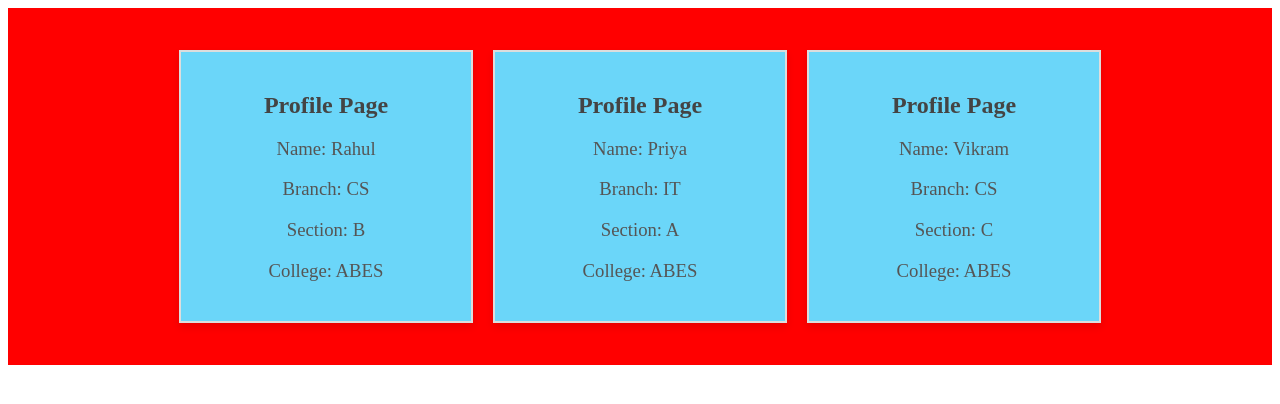
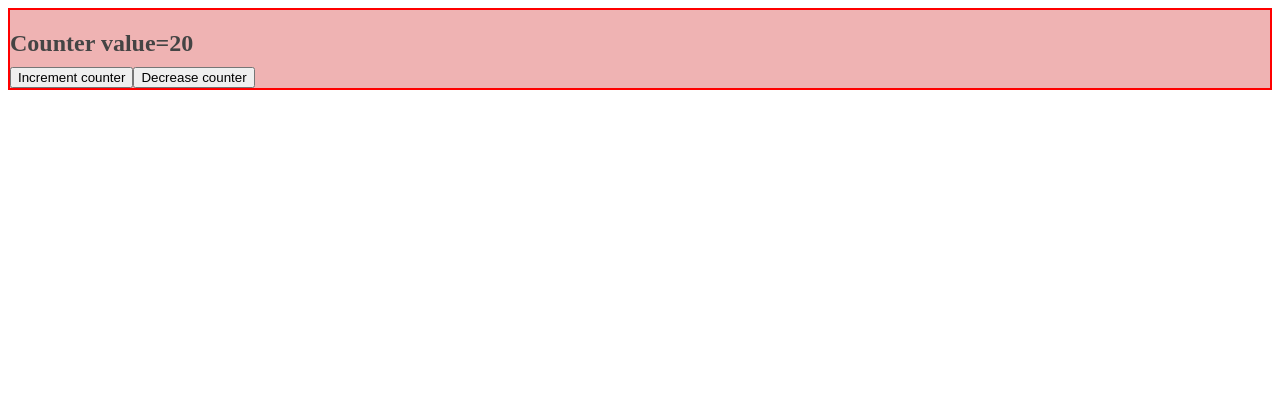
Before and after one commit to Priyanshivastt-24/FSDCS-B-2025, a React (Vite) app in the folder ReactWork/reactviteApp2/vite-project/: page / in a window 1280 px wide. Shown: the top 404 px of the page. Built offline with nearby package versions, Linux system fonts and the light colour scheme.

Commit message:
StateHandling

```diff
--- a/ReactWork/reactviteApp2/vite-project/src/App.css
+++ b/ReactWork/reactviteApp2/vite-project/src/App.css
@@ -1,5 +1,5 @@
 .container{
   border:2px solid red;
-  background-color: red;
+  background-color: rgb(239, 179, 179);
   color:white;
 }
--- a/ReactWork/reactviteApp2/vite-project/src/App.jsx
+++ b/ReactWork/reactviteApp2/vite-project/src/App.jsx
@@ -1,11 +1,12 @@
 import './App.css'
 import Gallery from './component/Gallery'
+import StateHandling from './component/StateHandling'
 
 function App() {
   return (
     <div className="container">
-
-      <Gallery />
+      <StateHandling/>
+      {/* <Gallery /> */}
     </div>
   )
 }
--- a/ReactWork/reactviteApp2/vite-project/src/component/StateHandling.jsx
+++ b/ReactWork/reactviteApp2/vite-project/src/component/StateHandling.jsx
@@ -0,0 +1,20 @@
+import React from 'react'
+import { useState } from 'react'
+
+function StateHandling() {
+    const [counter,setCounter]=useState(20);
+
+    function increaseCounterValue(){
+        setCounter(counter+2);
+    }
+
+  return (
+    <div>
+      <h2>Counter value={counter}</h2>
+      <button onClick={increaseCounterValue}>Increment counter</button>
+      <button onClick={()=>setCounter(counter-2)}>Decrease counter </button>
+    </div>
+  )
+}
+
+export default StateHandling
```
